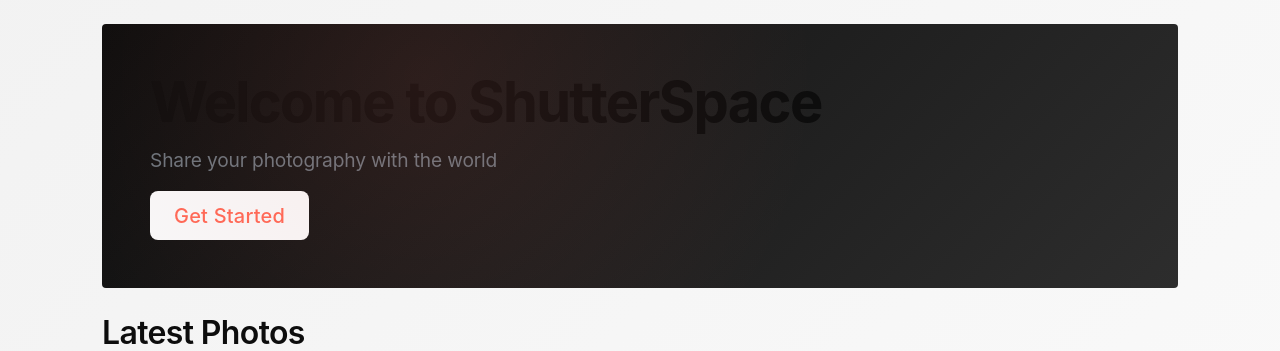
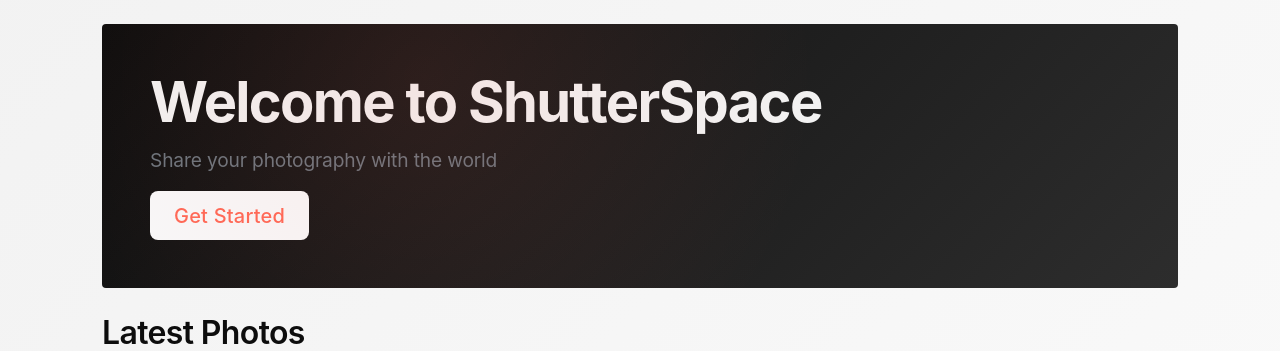
Before and after one commit to TopG85/ShutterSpace, a Django app: page / in a window 1280 px wide. Shown: the part 82-433 px from the top of the page. Run offline with Django 4.2, Linux system fonts and the light colour scheme; data that the repository does not hold is empty; parts of the project's set-up code (start-up, migrations or seed data) failed here and were passed over.

Commit message:
Fix jumbotron text visibility - ensure light text on dark background

```diff
--- a/static/css/style.css
+++ b/static/css/style.css
@@ -102,6 +102,17 @@ h3 { font-size: 1.5rem; line-height: 1.4; }
   font-weight: 700;
   letter-spacing: -0.03em;
   line-height: 1.1;
+}
+
+/* Ensure text is visible in jumbotron */
+.jumbotron .display-4,
+.jumbotron h1,
+.jumbotron h2,
+.jumbotron h3,
+.jumbotron h4,
+.jumbotron h5,
+.jumbotron h6 {
+  color: var(--light) !important;
 }
 
 .lead {
```
